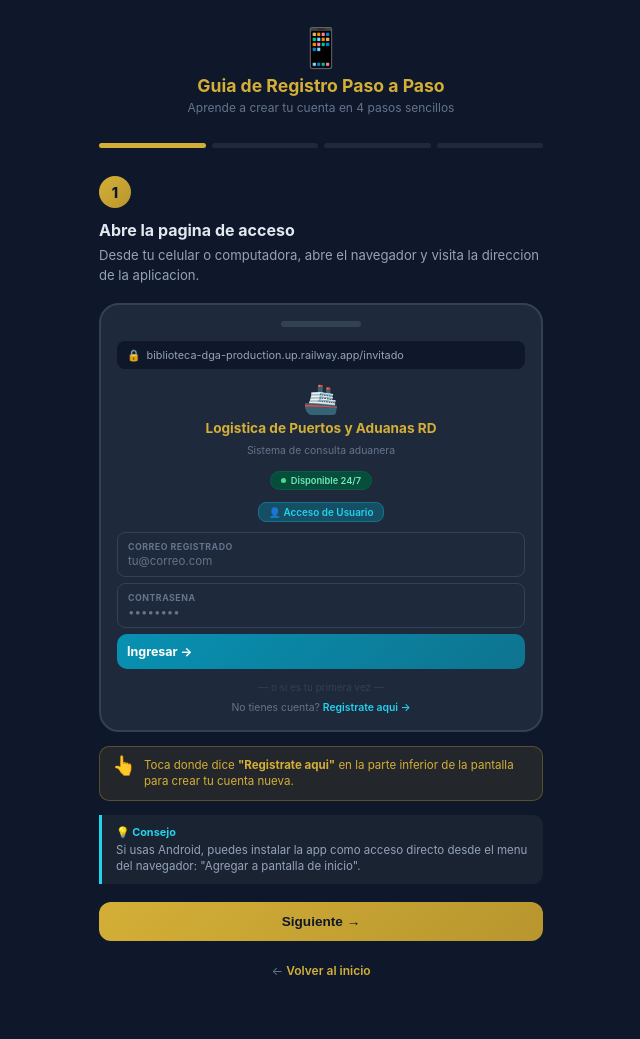
After one commit to Office-Studio-Jj/biblioteca-dga, a Flask app: page /guia-registro in a window 1280 px wide. The commit adds this page. Shown: the whole page, without its empty margins (319-959 px from the left). Run offline with Flask 3, Linux system fonts and the light colour scheme; parts of the project's set-up code (start-up, migrations or seed data) failed here and were passed over.

Commit message:
Agregar guia visual de registro paso a paso
Nueva pagina /guia-registro con tutorial interactivo de 4 pasos
para nuevos usuarios: mockups de celular, barra de progreso,
anotaciones y enlace desde la pantalla de login invitado.

Co-Authored-By: Claude Opus 4.6 <noreply@anthropic.com>

```diff
--- a/server.py
+++ b/server.py
@@ -269,6 +269,11 @@ def admin_or_master_required(f):
             return redirect(url_for("login"))
         return f(*args, **kwargs)
     return decorated
+
+# ── Guia de registro ───────────────────────────────────────────────────
+@app.route("/guia-registro")
+def guia_registro():
+    return render_template("guia_registro.html")
 
 # ── Registro ────────────────────────────────────────────────────────────
 @app.route("/registro", methods=["GET", "POST"])
--- /dev/null
+++ b/templates/guia_registro.html
@@ -0,0 +1,555 @@
+<!DOCTYPE html>
+<html lang="es">
+<head>
+  <meta charset="UTF-8">
+  <meta name="viewport" content="width=device-width, initial-scale=1.0, maximum-scale=1.0, user-scalable=no">
+  <title>Guia de Registro — Logistica de Puertos y Aduanas RD</title>
+  <meta name="theme-color" content="#1e3a5f">
+  <style>
+    * { box-sizing: border-box; margin: 0; padding: 0; }
+    html, body {
+      min-height: 100%; background: #0f172a;
+      font-family: -apple-system, BlinkMacSystemFont, 'Segoe UI', sans-serif;
+      color: #e2e8f0;
+    }
+    .wrap { max-width: 480px; margin: 0 auto; padding: 24px 18px 60px; }
+
+    .header { text-align: center; margin-bottom: 28px; }
+    .header .logo { font-size: 2.4rem; }
+    .header h1 { font-size: 1.1rem; color: #d4af37; font-weight: 700; margin: 4px 0; }
+    .header .sub { font-size: 0.75rem; color: #64748b; }
+
+    /* Progress bar */
+    .progress-bar { display: flex; gap: 6px; margin-bottom: 28px; }
+    .progress-dot {
+      flex: 1; height: 5px; border-radius: 3px;
+      background: #1e293b; transition: background 0.4s;
+    }
+    .progress-dot.active { background: #d4af37; }
+    .progress-dot.done { background: #4ade80; }
+
+    /* Step card */
+    .step {
+      display: none; animation: fadeIn 0.4s ease;
+    }
+    .step.active { display: block; }
+
+    @keyframes fadeIn {
+      from { opacity: 0; transform: translateY(12px); }
+      to { opacity: 1; transform: translateY(0); }
+    }
+
+    .step-number {
+      display: inline-flex; align-items: center; justify-content: center;
+      width: 32px; height: 32px; border-radius: 50%;
+      background: linear-gradient(135deg, #d4af37, #b8962e);
+      color: #0f172a; font-weight: 800; font-size: 0.9rem;
+      margin-bottom: 12px;
+    }
+    .step-title {
+      font-size: 1rem; font-weight: 700; color: #e2e8f0; margin-bottom: 6px;
+    }
+    .step-desc {
+      font-size: 0.82rem; color: #94a3b8; line-height: 1.5; margin-bottom: 18px;
+    }
+
+    /* Phone mockup */
+    .phone-mock {
+      background: #1e293b; border-radius: 20px; border: 2px solid #334155;
+      padding: 16px; margin-bottom: 20px; position: relative;
+      overflow: hidden;
+    }
+    .phone-mock .notch {
+      width: 80px; height: 6px; background: #334155; border-radius: 3px;
+      margin: 0 auto 14px;
+    }
+
+    /* Simulated screens inside phone */
+    .mock-screen { font-size: 0.78rem; }
+    .mock-url {
+      background: #0f172a; border-radius: 8px; padding: 7px 10px;
+      font-size: 0.68rem; color: #64748b; margin-bottom: 12px;
+      display: flex; align-items: center; gap: 6px;
+    }
+    .mock-url .lock { color: #4ade80; }
+    .mock-url .url-text { color: #94a3b8; }
+
+    .mock-title { text-align: center; font-size: 0.85rem; font-weight: 700; color: #d4af37; margin-bottom: 8px; }
+    .mock-subtitle { text-align: center; font-size: 0.65rem; color: #64748b; margin-bottom: 14px; }
+
+    .mock-card {
+      background: #0f172a; border-radius: 12px; padding: 12px; margin-bottom: 10px;
+    }
+    .mock-card-title {
+      font-size: 0.62rem; font-weight: 700; color: #d4af37;
+      text-transform: uppercase; letter-spacing: 0.5px; margin-bottom: 8px;
+    }
+
+    .mock-field {
+      background: #1e293b; border: 1.5px solid #334155; border-radius: 8px;
+      padding: 8px 10px; margin-bottom: 6px; font-size: 0.72rem; color: #64748b;
+    }
+    .mock-field.filled { border-color: #d4af37; color: #e2e8f0; }
+    .mock-field .label {
+      font-size: 0.55rem; color: #64748b; text-transform: uppercase;
+      letter-spacing: 0.5px; margin-bottom: 2px; font-weight: 700;
+    }
+
+    .mock-row { display: grid; grid-template-columns: 1fr 1fr; gap: 6px; }
+
+    .mock-btn {
+      width: 100%; background: linear-gradient(135deg, #d4af37, #b8962e);
+      color: #0f172a; border: none; border-radius: 10px;
+      padding: 10px; font-size: 0.78rem; font-weight: 700; margin-top: 6px;
+    }
+    .mock-btn.cyan {
+      background: linear-gradient(135deg, #0891b2, #0e7490);
+      color: #fff;
+    }
+
+    .mock-link {
+      text-align: center; font-size: 0.65rem; color: #64748b; margin-top: 10px;
+    }
+    .mock-link span { color: #22d3ee; font-weight: 600; }
+
+    .mock-badge {
+      display: inline-block; background: #164e63; border: 1px solid #0e7490;
+      color: #22d3ee; font-size: 0.62rem; font-weight: 600;
+      padding: 3px 10px; border-radius: 8px; margin-bottom: 10px;
+    }
+    .mock-online {
+      display: inline-flex; align-items: center; gap: 5px;
+      background: #064e3b; border: 1px solid #065f46;
+      color: #6ee7b7; font-size: 0.58rem; font-weight: 600;
+      padding: 3px 10px; border-radius: 12px; margin-bottom: 12px;
+    }
+    .mock-online .dot {
+      width: 5px; height: 5px; background: #4ade80; border-radius: 50%;
+    }
+
+    /* Highlight arrows and annotations */
+    .annotation {
+      position: relative; margin-top: -6px; margin-bottom: 14px;
+    }
+    .arrow-label {
+      display: flex; align-items: flex-start; gap: 8px;
+      background: rgba(212, 175, 55, 0.1); border: 1px solid rgba(212, 175, 55, 0.3);
+      border-radius: 10px; padding: 10px 12px;
+    }
+    .arrow-label .arrow { font-size: 1.2rem; flex-shrink: 0; animation: bounce 1.5s infinite; }
+    @keyframes bounce {
+      0%, 100% { transform: translateY(0); }
+      50% { transform: translateY(-4px); }
+    }
+    .arrow-label .text { font-size: 0.72rem; color: #d4af37; line-height: 1.4; }
+
+    /* Tip boxes */
+    .tip {
+      background: #1a2332; border-left: 3px solid #22d3ee;
+      border-radius: 0 10px 10px 0; padding: 10px 14px;
+      margin-bottom: 18px;
+    }
+    .tip .tip-title { font-size: 0.68rem; font-weight: 700; color: #22d3ee; margin-bottom: 3px; }
+    .tip .tip-text { font-size: 0.72rem; color: #94a3b8; line-height: 1.4; }
+
+    /* Navigation buttons */
+    .nav-btns {
+      display: flex; gap: 10px; margin-top: 10px;
+    }
+    .btn-nav {
+      flex: 1; padding: 12px; border: none; border-radius: 12px;
+      font-size: 0.85rem; font-weight: 700; cursor: pointer;
+      transition: opacity 0.2s;
+    }
+    .btn-nav:active { opacity: 0.7; }
+    .btn-prev {
+      background: #1e293b; color: #94a3b8; border: 1px solid #334155;
+    }
+    .btn-next {
+      background: linear-gradient(135deg, #d4af37, #b8962e); color: #0f172a;
+    }
+    .btn-start {
+      background: linear-gradient(135deg, #0891b2, #0e7490); color: #fff;
+    }
+
+    /* Success check */
+    .success-icon {
+      width: 56px; height: 56px; border-radius: 50%;
+      background: linear-gradient(135deg, #4ade80, #16a34a);
+      display: flex; align-items: center; justify-content: center;
+      font-size: 1.6rem; margin: 0 auto 14px;
+    }
+
+    /* Modal password */
+    .mock-modal-overlay {
+      position: absolute; inset: 0;
+      background: rgba(0,0,0,0.6); display: flex;
+      align-items: center; justify-content: center;
+      border-radius: 18px; z-index: 2;
+    }
+    .mock-modal {
+      background: #1e293b; border-radius: 14px; padding: 16px;
+      width: 85%; border: 1px solid #334155;
+    }
+    .mock-modal h4 {
+      font-size: 0.75rem; color: #d4af37; text-align: center; margin-bottom: 10px;
+    }
+    .mock-modal .mock-field { margin-bottom: 6px; }
+
+    .back-link {
+      text-align: center; margin-top: 18px;
+    }
+    .back-link a {
+      color: #64748b; font-size: 0.75rem; text-decoration: none;
+    }
+    .back-link a span { color: #d4af37; font-weight: 600; }
+  </style>
+</head>
+<body>
+<div class="wrap">
+
+  <div class="header">
+    <div class="logo">📱</div>
+    <h1>Guia de Registro Paso a Paso</h1>
+    <div class="sub">Aprende a crear tu cuenta en 4 pasos sencillos</div>
+  </div>
+
+  <!-- Progress -->
+  <div class="progress-bar">
+    <div class="progress-dot" id="dot0"></div>
+    <div class="progress-dot" id="dot1"></div>
+    <div class="progress-dot" id="dot2"></div>
+    <div class="progress-dot" id="dot3"></div>
+  </div>
+
+  <!-- ========== PASO 1 ========== -->
+  <div class="step active" id="step0">
+    <div class="step-number">1</div>
+    <div class="step-title">Abre la pagina de acceso</div>
+    <div class="step-desc">
+      Desde tu celular o computadora, abre el navegador y visita la direccion de la aplicacion.
+    </div>
+
+    <!-- Phone mockup: login invitado -->
+    <div class="phone-mock">
+      <div class="notch"></div>
+      <div class="mock-screen">
+        <div class="mock-url">
+          <span class="lock">🔒</span>
+          <span class="url-text">biblioteca-dga-production.up.railway.app/invitado</span>
+        </div>
+        <div style="text-align:center;">
+          <div style="font-size:1.8rem;margin-bottom:4px;">🚢</div>
+          <div class="mock-title">Logistica de Puertos y Aduanas RD</div>
+          <div class="mock-subtitle">Sistema de consulta aduanera</div>
+          <div class="mock-online"><div class="dot"></div> Disponible 24/7</div>
+          <br>
+          <div class="mock-badge">👤 Acceso de Usuario</div>
+        </div>
+        <div class="mock-field">
+          <div class="label">Correo registrado</div>
+          tu@correo.com
+        </div>
+        <div class="mock-field">
+          <div class="label">Contrasena</div>
+          ••••••••
+        </div>
+        <div class="mock-btn cyan">Ingresar →</div>
+        <div class="mock-link" style="margin-top:12px;font-size:0.62rem;color:#334155;">— o si es tu primera vez —</div>
+        <div class="mock-link" style="margin-top:8px;">
+          No tienes cuenta? <span style="color:#22d3ee;font-weight:600;">Registrate aqui →</span>
+        </div>
+      </div>
+    </div>
+
+    <div class="annotation">
+      <div class="arrow-label">
+        <span class="arrow">👆</span>
+        <span class="text">Toca donde dice <strong>"Registrate aqui"</strong> en la parte inferior de la pantalla para crear tu cuenta nueva.</span>
+      </div>
+    </div>
+
+    <div class="tip">
+      <div class="tip-title">💡 Consejo</div>
+      <div class="tip-text">Si usas Android, puedes instalar la app como acceso directo desde el menu del navegador: "Agregar a pantalla de inicio".</div>
+    </div>
+
+    <div class="nav-btns">
+      <button class="btn-nav btn-next" onclick="goStep(1)">Siguiente →</button>
+    </div>
+  </div>
+
+  <!-- ========== PASO 2 ========== -->
+  <div class="step" id="step1">
+    <div class="step-number">2</div>
+    <div class="step-title">Completa tus datos personales</div>
+    <div class="step-desc">
+      Llena el formulario con tu informacion. Los campos con <span style="color:#f87171;">*</span> son obligatorios.
+    </div>
+
+    <!-- Phone mockup: registration form -->
+    <div class="phone-mock">
+      <div class="notch"></div>
+      <div class="mock-screen">
+        <div class="mock-url">
+          <span class="lock">🔒</span>
+          <span class="url-text">biblioteca-dga-.../registro</span>
+        </div>
+        <div style="text-align:center;">
+          <div style="font-size:1.6rem;margin-bottom:4px;">🚢</div>
+          <div class="mock-title">Logistica de Puertos y Aduanas RD</div>
+          <div class="mock-subtitle">Crea tu cuenta de acceso</div>
+        </div>
+
+        <div class="mock-card">
+          <div class="mock-card-title">👤 Datos personales</div>
+          <div class="mock-field filled">
+            <div class="label">Nombre completo *</div>
+            Juan Perez Garcia
+          </div>
+          <div class="mock-field filled">
+            <div class="label">Correo electronico *</div>
+            juan.perez@correo.com
+          </div>
+          <div class="mock-field filled">
+            <div class="label">Numero de WhatsApp *</div>
+            (809) 555-1234
+          </div>
+          <div class="mock-field filled">
+            <div class="label">Profesion *</div>
+            Agente Aduanal
+          </div>
+          <div class="mock-field filled">
+            <div class="label">A que se dedica? *</div>
+            Despacho de mercancias en puerto
+          </div>
+        </div>
+
+        <div class="mock-card">
+          <div class="mock-card-title">📍 Direccion</div>
+          <div class="mock-field filled">
+            <div class="label">Pais *</div>
+            Republica Dominicana
+          </div>
+          <div class="mock-row">
+            <div class="mock-field filled">
+              <div class="label">Provincia *</div>
+              Santo Domingo
+            </div>
+            <div class="mock-field filled">
+              <div class="label">Municipio *</div>
+              Distrito Nacional
+            </div>
+          </div>
+          <div class="mock-row">
+            <div class="mock-field">
+              <div class="label">Calle / Av.</div>
+              (opcional)
+            </div>
+            <div class="mock-field">
+              <div class="label">Numero</div>
+              (opcional)
+            </div>
+          </div>
+        </div>
+
+        <div class="mock-btn">Registrarme y Acceder →</div>
+      </div>
+    </div>
+
+    <div class="annotation">
+      <div class="arrow-label">
+        <span class="arrow">✏️</span>
+        <span class="text">Llena cada campo con tus datos reales. El correo sera tu usuario para iniciar sesion en el futuro.</span>
+      </div>
+    </div>
+
+    <div class="tip">
+      <div class="tip-title">⚠️ Importante</div>
+      <div class="tip-text">Usa un correo que revises con frecuencia. Si olvidas tu contrasena, la recuperacion se enviara a ese correo.</div>
+    </div>
+
+    <div class="nav-btns">
+      <button class="btn-nav btn-prev" onclick="goStep(0)">← Atras</button>
+      <button class="btn-nav btn-next" onclick="goStep(2)">Siguiente →</button>
+    </div>
+  </div>
+
+  <!-- ========== PASO 3 ========== -->
+  <div class="step" id="step2">
+    <div class="step-number">3</div>
+    <div class="step-title">Crea tu contrasena personal</div>
+    <div class="step-desc">
+      Despues de registrarte, la app te pedira crear una contrasena personal. Esto solo ocurre la primera vez.
+    </div>
+
+    <!-- Phone mockup: password modal -->
+    <div class="phone-mock" style="min-height: 280px;">
+      <div class="notch"></div>
+      <div class="mock-screen" style="opacity:0.3;">
+        <div style="text-align:center;font-size:1.4rem;margin-bottom:4px;">🚢</div>
+        <div style="text-align:center;font-size:0.7rem;color:#d4af37;font-weight:700;">Logistica de Puertos y Aduanas RD</div>
+        <div style="height:40px;"></div>
+        <div style="background:#1e293b;height:12px;border-radius:6px;margin-bottom:6px;width:80%;"></div>
+        <div style="background:#1e293b;height:12px;border-radius:6px;margin-bottom:6px;width:60%;"></div>
+      </div>
+      <div class="mock-modal-overlay">
+        <div class="mock-modal">
+          <div style="font-size:1.3rem;text-align:center;margin-bottom:6px;">🔒</div>
+          <h4>Crea tu contrasena personal</h4>
+          <div class="mock-field filled">
+            <div class="label">Nueva contrasena</div>
+            ••••••••
+          </div>
+          <div class="mock-field filled">
+            <div class="label">Confirmar contrasena</div>
+            ••••••••
+          </div>
+          <div class="mock-btn" style="font-size:0.72rem;padding:8px;">🔒 Guardar</div>
+        </div>
+      </div>
+    </div>
+
+    <div class="annotation">
+      <div class="arrow-label">
+        <span class="arrow">🔐</span>
+        <span class="text">Escribe una contrasena de <strong>minimo 6 caracteres</strong>. Escribela dos veces para confirmar. Luego toca "Guardar".</span>
+      </div>
+    </div>
+
+    <div class="tip">
+      <div class="tip-title">🔑 Recuerda</div>
+      <div class="tip-text">Esta contrasena es personal y privada. La necesitaras cada vez que inicies sesion. Si la olvidas, podras recuperarla con tu correo.</div>
+    </div>
+
+    <div class="nav-btns">
+      <button class="btn-nav btn-prev" onclick="goStep(1)">← Atras</button>
+      <button class="btn-nav btn-next" onclick="goStep(3)">Siguiente →</button>
+    </div>
+  </div>
+
+  <!-- ========== PASO 4 ========== -->
+  <div class="step" id="step3">
+    <div class="step-number">4</div>
+    <div class="step-title">Listo! Ya puedes consultar</div>
+    <div class="step-desc">
+      Tu cuenta esta creada. Ahora puedes seleccionar cualquier cuaderno y hacer tus consultas.
+    </div>
+
+    <!-- Phone mockup: app ready -->
+    <div class="phone-mock">
+      <div class="notch"></div>
+      <div class="mock-screen">
+        <div style="text-align:center;">
+          <div class="success-icon">✓</div>
+          <div style="font-size:0.85rem;font-weight:700;color:#4ade80;margin-bottom:4px;">Registro completado</div>
+          <div style="font-size:0.68rem;color:#94a3b8;margin-bottom:16px;">Bienvenido, Juan Perez</div>
+        </div>
+
+        <div class="mock-card">
+          <div class="mock-card-title">📚 Selecciona un cuaderno</div>
+          <div class="mock-field filled" style="border-color:#22d3ee;">
+            <span style="margin-right:4px;">📖</span> Nomenclaturas y clasificacion arancelaria
+          </div>
+          <div class="mock-field">
+            <span style="margin-right:4px;">⚖️</span> Legal y procedimientos DGA
+          </div>
+          <div class="mock-field">
+            <span style="margin-right:4px;">💰</span> Valoracion aduanera
+          </div>
+          <div class="mock-field">
+            <span style="margin-right:4px;">📋</span> Regimenes y subastas
+          </div>
+          <div class="mock-field">
+            <span style="margin-right:4px;">🔍</span> Aforo DGA
+          </div>
+          <div class="mock-field">
+            <span style="margin-right:4px;">🖥️</span> Procedimiento VUCERD
+          </div>
+          <div class="mock-field">
+            <span style="margin-right:4px;">🌐</span> Normas y origen
+          </div>
+        </div>
+
+        <div style="margin-top:10px;">
+          <div class="mock-field filled" style="border-color:#d4af37; text-align:center;">
+            Escribe tu consulta aqui...
+          </div>
+          <div class="mock-btn" style="font-size:0.72rem;padding:8px;">📤 Consultar</div>
+        </div>
+      </div>
+    </div>
+
+    <div class="annotation">
+      <div class="arrow-label">
+        <span class="arrow">🎉</span>
+        <span class="text">Selecciona un cuaderno, escribe tu pregunta y toca <strong>"Consultar"</strong>. La respuesta se generara automaticamente.</span>
+      </div>
+    </div>
+
+    <div class="tip">
+      <div class="tip-title">📌 Para la proxima vez</div>
+      <div class="tip-text">Cuando vuelvas a entrar, ve a la misma direccion, ingresa tu correo y la contrasena que creaste. No necesitas registrarte de nuevo.</div>
+    </div>
+
+    <!-- Summary card -->
+    <div style="background:#1e293b;border-radius:14px;padding:16px;margin-top:14px;border:1px solid #334155;">
+      <div style="font-size:0.72rem;font-weight:700;color:#d4af37;text-transform:uppercase;letter-spacing:0.5px;margin-bottom:12px;text-align:center;">Resumen del proceso</div>
+      <div style="display:flex;align-items:center;gap:10px;margin-bottom:8px;">
+        <div style="width:24px;height:24px;border-radius:50%;background:#4ade80;color:#0f172a;display:flex;align-items:center;justify-content:center;font-size:0.65rem;font-weight:800;flex-shrink:0;">1</div>
+        <div style="font-size:0.72rem;color:#94a3b8;">Abre <strong style="color:#e2e8f0;">/invitado</strong> en tu navegador</div>
+      </div>
+      <div style="display:flex;align-items:center;gap:10px;margin-bottom:8px;">
+        <div style="width:24px;height:24px;border-radius:50%;background:#4ade80;color:#0f172a;display:flex;align-items:center;justify-content:center;font-size:0.65rem;font-weight:800;flex-shrink:0;">2</div>
+        <div style="font-size:0.72rem;color:#94a3b8;">Toca <strong style="color:#e2e8f0;">"Registrate aqui"</strong></div>
+      </div>
+      <div style="display:flex;align-items:center;gap:10px;margin-bottom:8px;">
+        <div style="width:24px;height:24px;border-radius:50%;background:#4ade80;color:#0f172a;display:flex;align-items:center;justify-content:center;font-size:0.65rem;font-weight:800;flex-shrink:0;">3</div>
+        <div style="font-size:0.72rem;color:#94a3b8;">Llena el formulario y toca <strong style="color:#e2e8f0;">"Registrarme y Acceder"</strong></div>
+      </div>
+      <div style="display:flex;align-items:center;gap:10px;">
+        <div style="width:24px;height:24px;border-radius:50%;background:#4ade80;color:#0f172a;display:flex;align-items:center;justify-content:center;font-size:0.65rem;font-weight:800;flex-shrink:0;">4</div>
+        <div style="font-size:0.72rem;color:#94a3b8;">Crea tu contrasena y <strong style="color:#e2e8f0;">comienza a consultar</strong></div>
+      </div>
+    </div>
+
+    <div class="nav-btns" style="margin-top:18px;">
+      <button class="btn-nav btn-prev" onclick="goStep(2)">← Atras</button>
+      <a href="/invitado" style="flex:1;text-decoration:none;">
+        <button class="btn-nav btn-start" style="width:100%;">Ir a registrarme ahora →</button>
+      </a>
+    </div>
+  </div>
+
+  <div class="back-link">
+    <a href="/invitado">← <span>Volver al inicio</span></a>
+  </div>
+
+</div>
+
+<script>
+  let current = 0;
+  const total = 4;
+
+  function goStep(n) {
+    if (n < 0 || n >= total) return;
+    document.getElementById('step' + current).classList.remove('active');
+    document.getElementById('step' + n).classList.add('active');
+    current = n;
+    updateDots();
+    window.scrollTo({ top: 0, behavior: 'smooth' });
+  }
+
+  function updateDots() {
+    for (let i = 0; i < total; i++) {
+      const dot = document.getElementById('dot' + i);
+      dot.classList.remove('active', 'done');
+      if (i === current) dot.classList.add('active');
+      else if (i < current) dot.classList.add('done');
+    }
+  }
+
+  updateDots();
+</script>
+</body>
+</html>
--- a/templates/login_invitado.html
+++ b/templates/login_invitado.html
@@ -150,6 +150,7 @@
 
   <div class="register-link">
     ¿No tienes cuenta? <a href="/registro">Regístrate aquí →</a>
+    <br><a href="/guia-registro" style="color:#64748b;font-size:0.72rem;text-decoration:none;margin-top:6px;display:inline-block;">📱 Ver guia paso a paso</a>
   </div>
 
   <div class="cuadernos-info">
```
